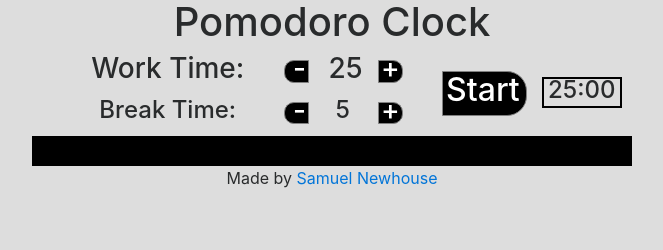
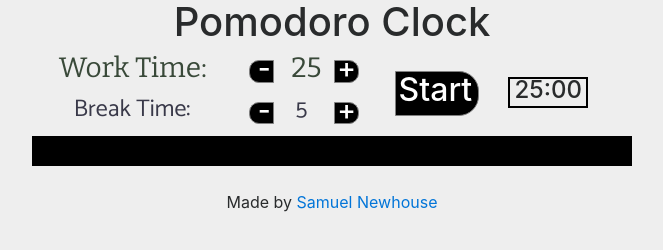
Before and after one commit to SamuelNewhouse/pomodoro-clock, a plain HTML site: page index.html in a window 1280 px wide. Shown: the whole page, without its empty margins (308-971 px from the left). Drawn offline with nearby package versions, Linux system fonts and the light colour scheme.

Commit message:
add more fonts and colors colors

```diff
--- a/index.html
+++ b/index.html
@@ -18,9 +18,9 @@
 		<h1>Pomodoro Clock</h1>
 		<div class="container">
 			<div class="row">
-				<div class="col-8">
+				<div class="col-7">
 					<div class="row">
-						<div class="col-7">
+						<div class="col-7 work-time-h">
 							<h3>Work Time:</h3>
 						</div>
 						<div class="col-1 minus-div">
@@ -36,7 +36,7 @@
 						</div>
 					</div>
 					<div class="row">
-						<div class="col-7">
+						<div class="col-7 break-time-h">
 							<h4>Break Time:</h4>
 						</div>
 						<div class="col-1 minus-div">
@@ -55,7 +55,7 @@
 				<div class="col-2" id="action-div">
 					<div id="action-button"><h2>Start</h2></div>
 				</div>
-				<div class="col-2" id="time-div">
+				<div class="col-3" id="time-div">
 					<div id="time-display"><h4>25:00</h4></div>
 				</div>
 			</div>
@@ -64,6 +64,7 @@
 			<div id="fill">
 			</div>
 		</div>
+		<br>
 		<p>Made by <a href="https://github.com/SamuelNewhouse" target="_blank">Samuel Newhouse</a></p>
 	</div>
 </body>
--- a/scripts/script.js
+++ b/scripts/script.js
@@ -21,12 +21,12 @@ $(function () {
 		curState = "idle";
 		$("#action-button").html("<h2>Start</h2>");
 		updateIdleTimer(startWorkMins);
+		$("#fill").css("width", "0%");
 	}
 
 	function startTimer(mins) {
 		var startTime = new Date;
 		var timerms = mins * 60000 + 900; // Date is in milliseconds. 1 extra second to account for Math.floor()
-		curState = "working";
 
 		$("#action-button").html("<h4>Reset</h4>");
 		$("#time-display").html("<h1>" + (mins < 10 ? "0" + mins : mins) + ":00" + "</h1>");
@@ -43,8 +43,15 @@ $(function () {
 				}
 				else {
 					resetTimer(curTimer);
+					return;
 				}
 			}
+
+			if(curState === "working")
+				$("#fill").css("background-color", "#87af87");
+			else
+				$("#fill").css("background-color", "#8787af");
+
 			var fillPercent = (timerms - counterTime) / timerms * 100;
 			$("#fill").css("width", fillPercent + "%");
 
@@ -81,6 +88,7 @@ $(function () {
 
 	$("#action-button").click(function() {
 		if(curState === "idle") {
+			curState = "working";
 			curTimer = startTimer(startWorkMins);
 		} else {
 			resetTimer(curTimer);
--- a/styles/style.css
+++ b/styles/style.css
@@ -1,5 +1,7 @@
+@import url('https://fonts.googleapis.com/css?family=Bitter|Catamaran');
+
 body {
-	background-color: #dddddd;
+	background-color: #eeeeee;
 	text-align: center;
 }
 div {
@@ -18,6 +20,7 @@ div {
 	-moz-user-select: none;
 	-ms-user-select: none;
 	user-select: none;
+	white-space: nowrap;
 }
 h1, h2, h3, h4, h5, h6 {
 	padding: 0;
@@ -36,6 +39,7 @@ h1, h2, h3, h4, h5, h6 {
 	text-align: right;
 	padding: 1px;
 	cursor: default;
+	margin-left: 6%;
 }
 .minus-button {
 	color: white;
@@ -45,7 +49,7 @@ h1, h2, h3, h4, h5, h6 {
 	position: absolute;
 	overflow: hidden;
 	top: 20%;
-	right: -10%;
+	right: -24%;
 	height: 55%;
 	width : 25px;
 	padding: 0;
@@ -83,6 +87,24 @@ h1, h2, h3, h4, h5, h6 {
 	position: absolute;
 	top: -38%;
 	left: 10%;
+}
+.work-time-h {
+	color: #394939;
+	font-family: 'Bitter', serif;
+	margin-left: -6%;
+}
+.break-time-h {
+	color: #393949;
+	font-family: 'Catamaran', sans-serif;
+	margin-left: -6%;
+}
+#work-time {
+	color: #394939;
+	font-family: 'Bitter', serif;
+}
+#break-time {
+	color: #393949;
+	font-family: 'Catamaran', sans-serif;
 }
 #action-div {
 	cursor: default;
```
